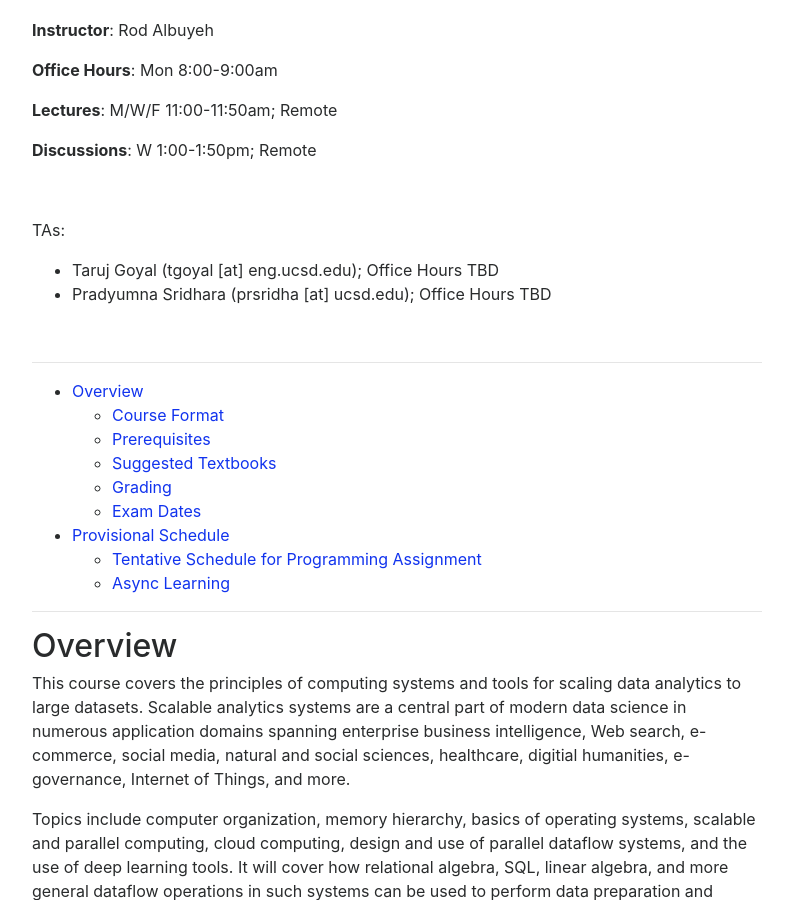
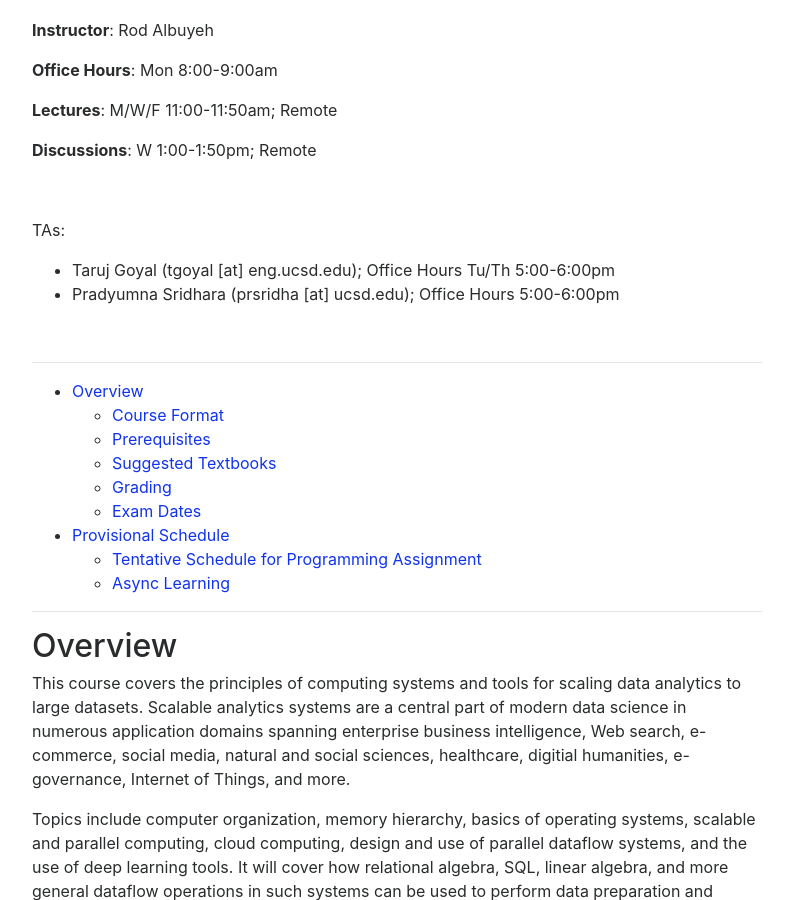
Before and after one commit to albuyeh/dsc102-spring-2021, a Jekyll site: the page built from docs/index.md, in a window 1280 px wide and 900 px high, scrolled down 612 px. Shown: the whole window, without its empty margins (243-1029 px from the left). Built offline with Jekyll 4.4.1, drawn with Linux system fonts in a browser that asks for light colours; nearby versions of some CDN libraries.

Commit message:
update TA office hours

```diff
--- a/docs/index.md
+++ b/docs/index.md
@@ -22,8 +22,8 @@ permalink: /
 
 TAs:
 
-- Taruj Goyal (tgoyal [at] eng.ucsd.edu); Office Hours TBD
-- Pradyumna Sridhara (prsridha [at] ucsd.edu); Office Hours TBD
+- Taruj Goyal (tgoyal [at] eng.ucsd.edu); Office Hours Tu/Th 5:00-6:00pm
+- Pradyumna Sridhara (prsridha [at] ucsd.edu); Office Hours 5:00-6:00pm
 
 &nbsp;
 
```
